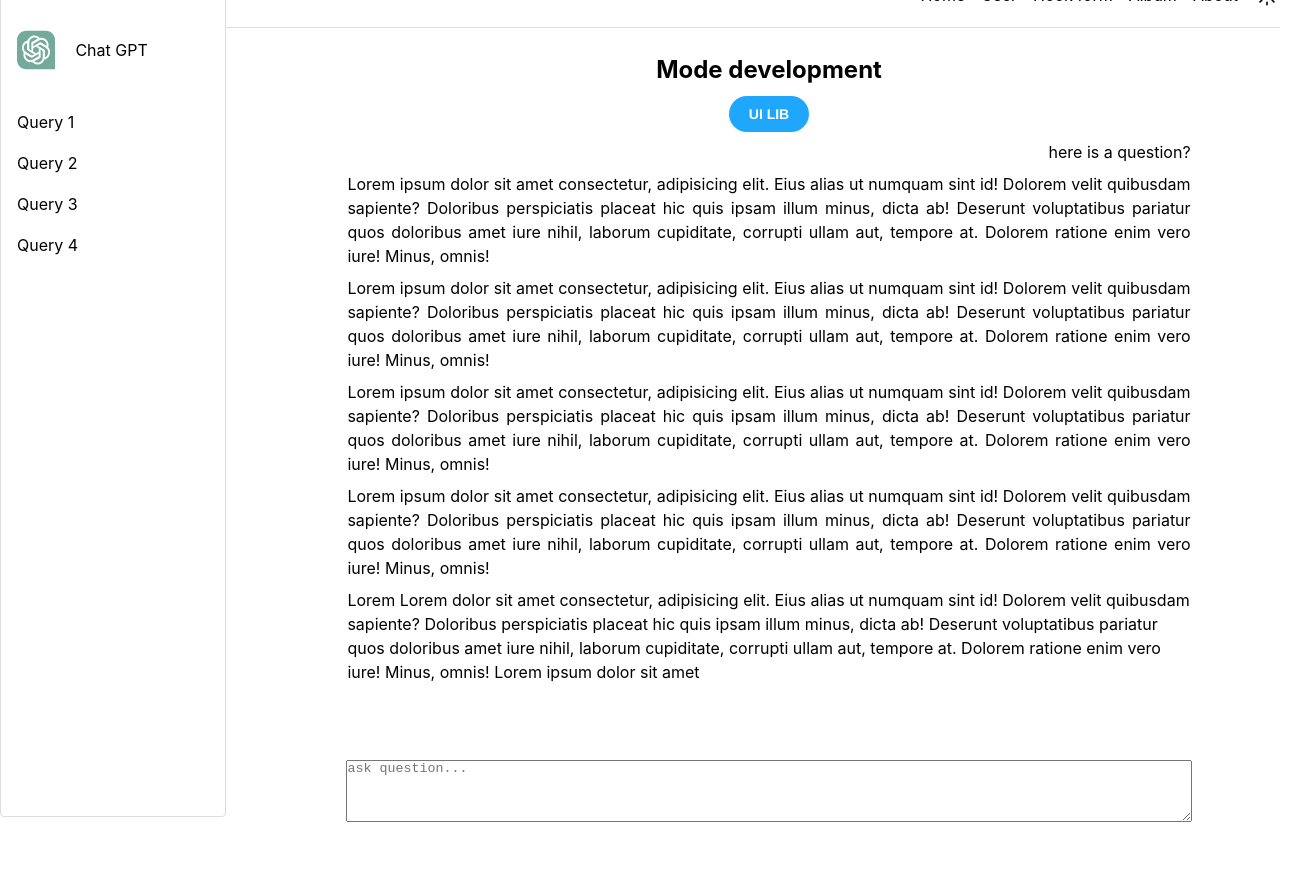
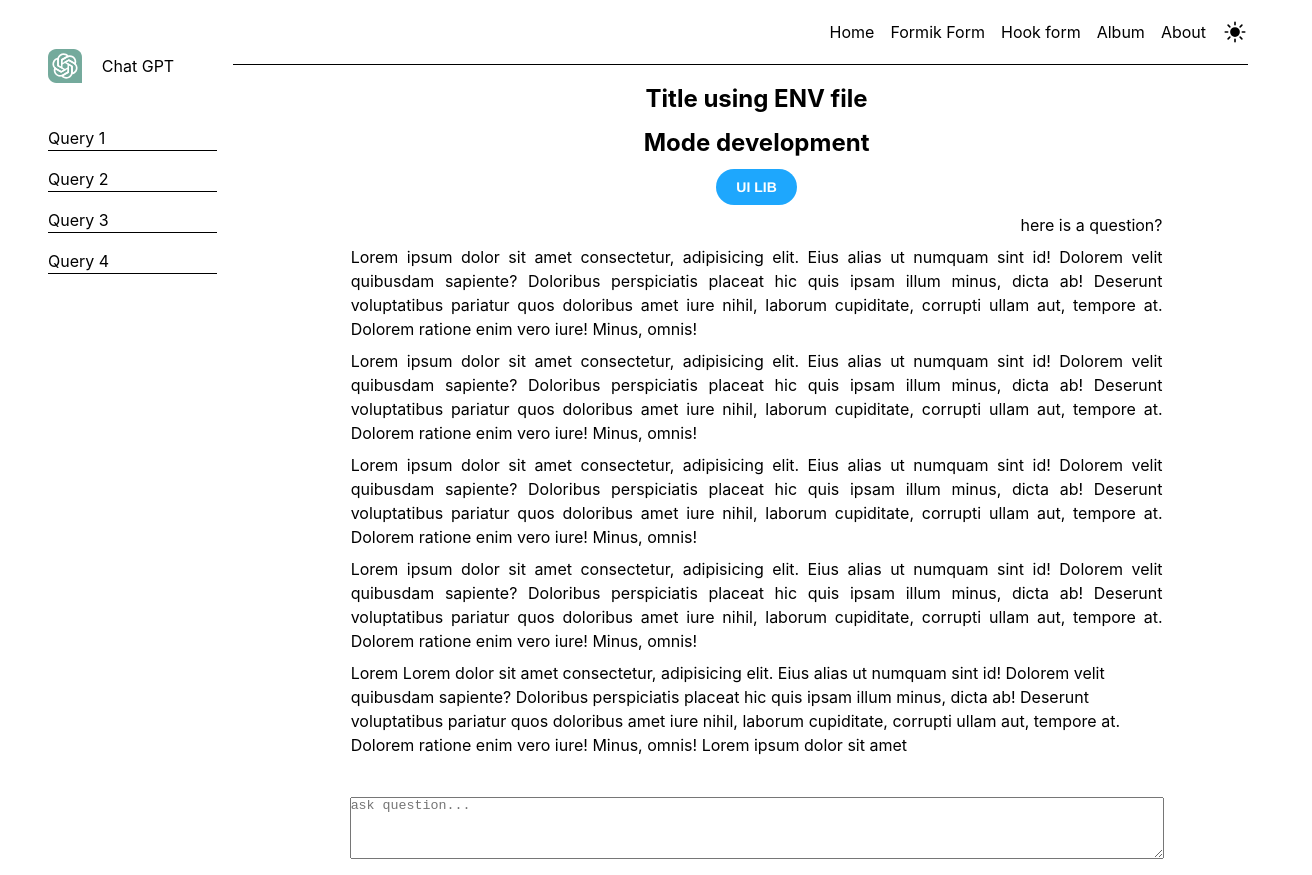
Before and after one commit to herat130/AI, a React (Vite) app in the folder packages/pwa-app/: page /albums in a window 1280 px wide. Shown: the whole page, 1312 px wide, since content can reach past the window. Before the commit the page ends 838 px from the top, so only its background shows below. Built offline with nearby package versions, Linux system fonts and the light colour scheme.

Commit message:
linting at husly level as lint0stagged is not woring

```diff
--- a/package.json
+++ b/package.json
@@ -15,12 +15,12 @@
     "build:pwa-prod": "npx lerna run build:prod --scope pwa-app --include-dependencies",
     "clean": "npm cache clean --force && npm prune && npm ci",
     "predeploy": "npm run build:pwa-prod",
-    "deploy": "gh-pages -d packages/pwa-app/dist",
     "prepare": "husky",
-    "lint:all": "npx lerna run lint"
+    "lint:all": "npx lerna run lint",
+    "deploy": "gh-pages -d packages/pwa-app/dist"
   },
   "lint-staged": {
-    "*.{js,ts,tsx}": "eslint --fix"
+    "*.{js,ts,tsx}": "prettier --write"
   },
   "devDependencies": {
     "concurrently": "^8.2.2",
--- a/packages/pwa-app/src/components/Layout/Header.tsx
+++ b/packages/pwa-app/src/components/Layout/Header.tsx
@@ -10,8 +10,12 @@ const HeaderWarapper = styled.header`
   height: 4rem;
   gap: 1rem;
   width: 100%;
-  border-bottom: 1px solid #ddd;
+  border-bottom: 1px solid var(--theme-opposite-color);
   align-items: center;
+  position: sticky;
+  top: 0;
+  overflow: hidden;
+  background-color: var(--theme-background-color);
 `;
 
 type Props = {
@@ -23,7 +27,7 @@ export default function Header({ toggleTheme, theme }: Props) {
   return (
     <HeaderWarapper>
       <Link to="/">Home</Link>
-      <Link to="/user">User</Link>
+      <Link to="/user">Formik Form</Link>
       <Link to="/userhook">Hook form</Link>
       <Link to="/albums">Album</Link>
       <Link to="/about">About</Link>
--- a/packages/pwa-app/src/components/Layout/Layout.tsx
+++ b/packages/pwa-app/src/components/Layout/Layout.tsx
@@ -10,21 +10,21 @@ type Props = {
 
 const LayoutWrapper = styled.main`
   display: flex;
-  height: 100vh;
   margin: 0 auto;
   position: relative;
   flex-direction: row;
-  align-items: center;
   justify-content: flex-start;
+  width: calc(100vw - 5%);
 `;
 
 const Content = styled.section`
   display: flex;
-  flex-basis: 85%;
+  /* flex-basis: 85%; */
   flex-direction: column;
   justify-content: flex-start;
   align-items: flex-start;
   min-height: 100vh;
+  flex: 3;
 `;
 
 const ContentWrapper = styled.div`
--- a/packages/pwa-app/src/components/Layout/SideBar.tsx
+++ b/packages/pwa-app/src/components/Layout/SideBar.tsx
@@ -16,13 +16,16 @@ const Logo = styled.div`
 
 const SidebarWrapper = styled.aside`
   height: 100vh;
-  min-width: 15%;
+  flex: 0.5;
   padding: 1rem;
   display: flex;
   flex-direction: column;
-  border: 1px solid #ddd;
+  /* border: 1px solid #ddd; */
   box-shadow: inset 1px;
-  border-radius: 4px;
+  /* border-radius: 4px; */
+  position: sticky;
+  left: 0;
+  top: 0;
 
   ul {
     padding: 10px 0;
@@ -35,7 +38,7 @@ const SidebarWrapper = styled.aside`
   li {
     width: 100%;
     list-style-type: none;
-    border-bottom: 1px solid #fff;
+    border-bottom: 1px solid var(--theme-opposite-color);
   }
 
   a {
--- a/packages/pwa-app/src/index.css
+++ b/packages/pwa-app/src/index.css
@@ -16,11 +16,13 @@
 [data-theme="dark"] {
   --theme-background-color: #000;
   --theme-font-color: #fff;
+  --theme-opposite-color: #fff;
 }
 
 [data-theme="light"] {
   --theme-background-color: #fff;
   --theme-font-color: #000;
+  --theme-opposite-color: #000;
 }
 
 body {
@@ -56,10 +58,15 @@ input[type="number"] {
   height: 30px;
 }
 
-.hook-form{
+.hook-form {
   display: flex;
   flex-direction: column;
   align-items: center;
   justify-content: center;
   gap: 10px;
 }
+.error-msg {
+  color: red;
+  font-size: 14px;
+  margin-top: 5px;
+}
--- a/packages/pwa-app/src/pages/Albums/Albums.tsx
+++ b/packages/pwa-app/src/pages/Albums/Albums.tsx
@@ -2,9 +2,9 @@ import { useEffect, useState } from "react";
 // import "./App.css";
 
 // import demo from "ui-library";
-import { Button, Paragraph } from "ui-library";
+// import { Button, Paragraph } from "ui-library";
 //@ts-expect-error: Unreachable code error
-import { fetchData, demo } from "data-layer";
+import { fetchData } from "data-layer";
 import { Album, albumsFactory } from "../../utils/factories/albumFactory";
 
 function Albums() {
@@ -14,14 +14,12 @@ function Albums() {
   useEffect(() => {
     // demo();
     const fetchAlbum = async () => {
-      debugger;
       try {
         setIsLoading(true);
         const data = await fetchData<Album[]>({
           url: "https://jsonplaceholder.typicode.com/albums",
           method: "get",
         });
-        debugger;
         setAlbums(albumsFactory(data));
         setIsLoading(false);
       } catch (error) {
--- a/packages/pwa-app/src/pages/Home/Home.tsx
+++ b/packages/pwa-app/src/pages/Home/Home.tsx
@@ -21,11 +21,11 @@ const QuestionArea = styled.textarea`
 `;
 
 export default function Home() {
-  console.log(import.meta.env.VITE_APP_HOME_PAGE);
+  // console.log(import.meta.env.VITE_APP_HOME_PAGE);
   return (
     <>
       <Content>
-        <h2>{import.meta.env.VITE_APP_HOME_PAGE}</h2>
+        <h2>Title using ENV file {import.meta.env.VITE_APP_HOME_PAGE}</h2>
         <h2>Mode {import.meta.env.MODE}</h2>
         <Button primary={true} label="UI LIB" />
         <Paragraph text="here is a question?" align="right" />
--- a/packages/pwa-app/src/pages/UserForm/HookUserForm.tsx
+++ b/packages/pwa-app/src/pages/UserForm/HookUserForm.tsx
@@ -20,6 +20,8 @@ export default function HookUserForm() {
   const onSubmit: SubmitHandler<IFormInput> = (data) => console.log(data);
 
   return (
+    <>
+      <h2>React hook form</h2>
       <form className="hook-form" onSubmit={handleSubmit(onSubmit)}>
         <input
           type="text"
@@ -37,5 +39,6 @@ export default function HookUserForm() {
         </select>
         <Button type="submit" primary={true} label="UI LIB" />
       </form>
+    </>
   );
 }
--- a/packages/pwa-app/src/pages/UserForm/User.tsx
+++ b/packages/pwa-app/src/pages/UserForm/User.tsx
@@ -43,7 +43,7 @@ export default function User() {
 
   return (
     <div className="formik-form">
-      <h2>Formik</h2>
+      <h2>Formik Form</h2>
       <form onSubmit={formik.handleSubmit}>
         <label htmlFor="name">Name</label>
         <input
@@ -81,7 +81,7 @@ export default function User() {
         />
         <br />
         {formik.touched.lastname && formik.errors.lastname ? (
-          <div>{formik.errors.lastname}</div>
+          <div className="error-msg">{formik.errors.lastname}</div>
         ) : null}
         <br />
         <label htmlFor="email">Email Address</label>
@@ -95,7 +95,7 @@ export default function User() {
         />
         <br />
         {formik.touched.email && formik.errors.email ? (
-          <div>{formik.errors.email}</div>
+          <div className="error-msg">{formik.errors.email}</div>
         ) : null}
         <br />
         <label>
--- a/packages/pwa-app/src/routes/routes.tsx
+++ b/packages/pwa-app/src/routes/routes.tsx
@@ -2,7 +2,7 @@ import React from "react";
 import { lazy } from "react";
 import User from "../pages/UserForm/User";
 import HookUserForm from "../pages/UserForm/HookUserForm";
-import Albums from "../Albums";
+import Albums from "../pages/Albums/Albums";
 
 const Home = lazy(() => import("../pages/Home/Home"));
 const About = lazy(() => import("../pages/About/About"));
@@ -12,14 +12,15 @@ type TRoute = {
   id: number;
   path: string;
   element: React.ReactNode;
+  title: string;
 };
 
 export const publicRoutes: TRoute[] = [
-  { id: 1, path: "/", element: <Home /> },
-  { id: 2, path: "/home", element: <Home /> },
-  { id: 3, path: "/about", element: <About /> },
-  { id: 4, path: "/user", element: <User /> },
-  { id: 5, path: "/userhook", element: <HookUserForm /> },
-  { id: 5, path: "/albums", element: <Albums /> },
-  { id: 10, path: "*", element: <PageNotFound /> },
+  { id: 1, path: "/", element: <Home />, title: "Home" },
+  { id: 2, path: "/home", element: <Home />, title: "Home" },
+  { id: 3, path: "/about", element: <About />, title: "About" },
+  { id: 4, path: "/user", element: <User />, title: "Formik Form" },
+  { id: 5, path: "/userhook", element: <HookUserForm />, title: "Hook Form" },
+  { id: 5, path: "/albums", element: <Albums />, title: "Albums" },
+  { id: 10, path: "*", element: <PageNotFound />, title: "Not Found" },
 ];
```
Also changed, not shown: 1 other file (tests, documents, lock files or other folders). Lines whose indentation alone changed are shown as unchanged.
